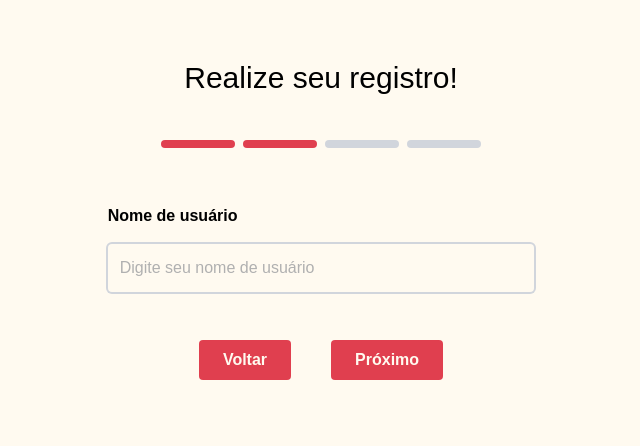
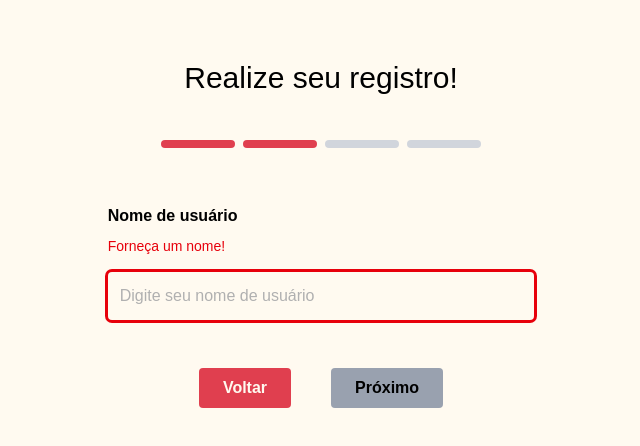
Before and after one commit to ggustavo-souza/rede_social_python, a React (Vite) app in the folder client/: page /registrar in a window 1280 px wide. Both pictures are taken after a click on the button "Próximo". Shown: the top 446 px of the page, without its empty margins (319-959 px from the left). Built offline with nearby package versions, Linux system fonts and the light colour scheme; a web font is replaced by a local one.

Commit message:
feat(ux/frontend): implementando validação dinâmica para os formulários de registro

```diff
--- a/client/src/components/ui/RegisterForm.tsx
+++ b/client/src/components/ui/RegisterForm.tsx
@@ -29,6 +29,8 @@ export default function RegisterForm() {
             if (registerData.confirmarSenha.length > 0) {
                 setAlertForm(value !== registerData.confirmarSenha);
             }
+        } else if (name === "email") {
+            setAlertForm(value.length === 0)
         }
     }
 
@@ -56,6 +58,7 @@ export default function RegisterForm() {
                     {step === 0 && (
                         <div className="flex flex-col gap-2 w-1/3">
                             <label htmlFor="email" className="font-semibold">Email</label>
+                            {registerData.email.length === 0 && (<p className="text-red-600 text-sm">Forneça um email!</p>)}
                             <input
                                 type="email"
                                 id="email"
@@ -63,7 +66,8 @@ export default function RegisterForm() {
                                 value={registerData.email}
                                 onChange={handleChange}
                                 placeholder="Digite seu email"
-                                className="ring-2 active:ring-3 focus:outline-[var(--color-tertiary)] ring-gray-300 my-2 p-3 rounded-sm"
+                                className={`${registerData.email.length === 0 ? ("outline-red-600 ring-3 ring-red-600") : ("ring-2 active:ring-3 focus:outline-[var(--color-tertiary)]")} ring-gray-300 my-2 p-3 rounded-sm`}
+                                maxLength={50}
                                 required
                             />
                         </div>
@@ -71,6 +75,7 @@ export default function RegisterForm() {
                     {step === 1 && (
                         <div className="flex flex-col gap-2 w-1/3">
                             <label htmlFor="nome" className="font-semibold">Nome de usuário</label>
+                            {registerData.nome.length === 0 && (<p className="text-red-600 text-sm">Forneça um nome!</p>)}
                             <input
                                 type="text"
                                 id="nome"
@@ -78,7 +83,8 @@ export default function RegisterForm() {
                                 value={registerData.nome}
                                 onChange={handleChange}
                                 placeholder="Digite seu nome de usuário"
-                                className="ring-2 active:ring-3 focus:outline-[var(--color-tertiary)] ring-gray-300 my-2 p-3 rounded-sm"
+                                className={`${registerData.nome.length === 0 ? ("outline-red-600 ring-3 ring-red-600") : ("ring-2 active:ring-3 focus:outline-[var(--color-tertiary)]")} ring-gray-300 my-2 p-3 rounded-sm`}
+                                maxLength={20}
                                 required
                             />
                         </div>
@@ -93,7 +99,7 @@ export default function RegisterForm() {
                                 value={registerData.senha}
                                 onChange={handleChange}
                                 placeholder="Crie uma senha"
-                                className="ring-2 active:ring-3 focus:outline-[var(--color-tertiary)] ring-gray-300 my-2 p-3 rounded-sm"
+                                className={`ring-2 active:ring-3 focus:outline-[var(--color-tertiary)] ring-gray-300 my-2 p-3 rounded-sm`}
                                 required
                             />
                             <label htmlFor="confirmarSenha" className="font-semibold">Confirmar Senha</label>
@@ -111,7 +117,7 @@ export default function RegisterForm() {
                         </div>
                     )}
                     {step === 3 && (
-                        <div className="flex flex-col gap-4 bg-gray-50 p-4 rounded border w-1/3">
+                        <div className="flex flex-col gap-4 p-8 rounded ring-2 ring-gray-300 w-1/2">
                             <h3 className="font-semibold text-lg">Confirme suas informações:</h3>
                             <div>
                                 <p className="text-sm text-gray-500">Email</p>
@@ -128,7 +134,12 @@ export default function RegisterForm() {
                         <>
                             <div className="flex gap-10 mt-4 justify-between">
                                 <Botao texto="Voltar" tamanho="md" type="button" funcao={prevStep} />
-                                <Botao texto="Próximo" tamanho="md" type="button" funcao={nextStep} />
+                                {alertForm || registerData.email.length === 0 || registerData.nome.length === 0 ? (
+                                    <Botao texto="Próximo" tamanho="md" type="button" estilo="inative" />
+                                ) : (
+                                    <Botao texto="Próximo" tamanho="md" type="button" funcao={nextStep} />
+                                )}
+
                             </div>
                         </>
                     ) : (
@@ -138,7 +149,11 @@ export default function RegisterForm() {
                                 {step == 3 ? (
                                     <Botao texto="Registrar" tamanho="md" type="submit" />
                                 ) : (
-                                    <Botao texto="Próximo" tamanho="md" type="button" funcao={nextStep} />
+                                    alertForm ? (
+                                        <Botao texto="Próximo" tamanho="md" type="button" estilo="inative" />
+                                    ) : (
+                                        <Botao texto="Próximo" tamanho="md" type="button" funcao={nextStep} />
+                                    )
                                 )}
                             </div>
                         </>
```
